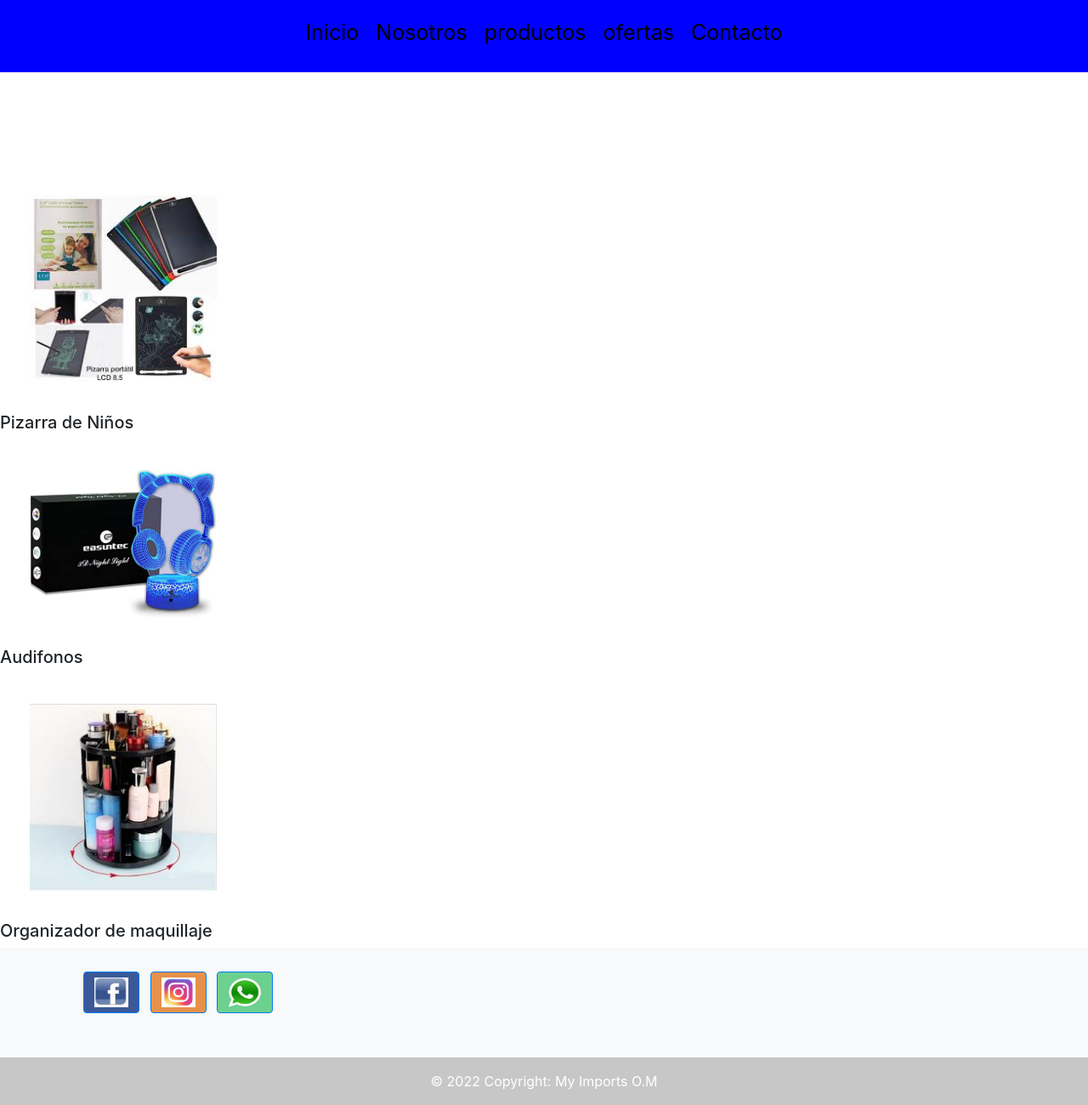
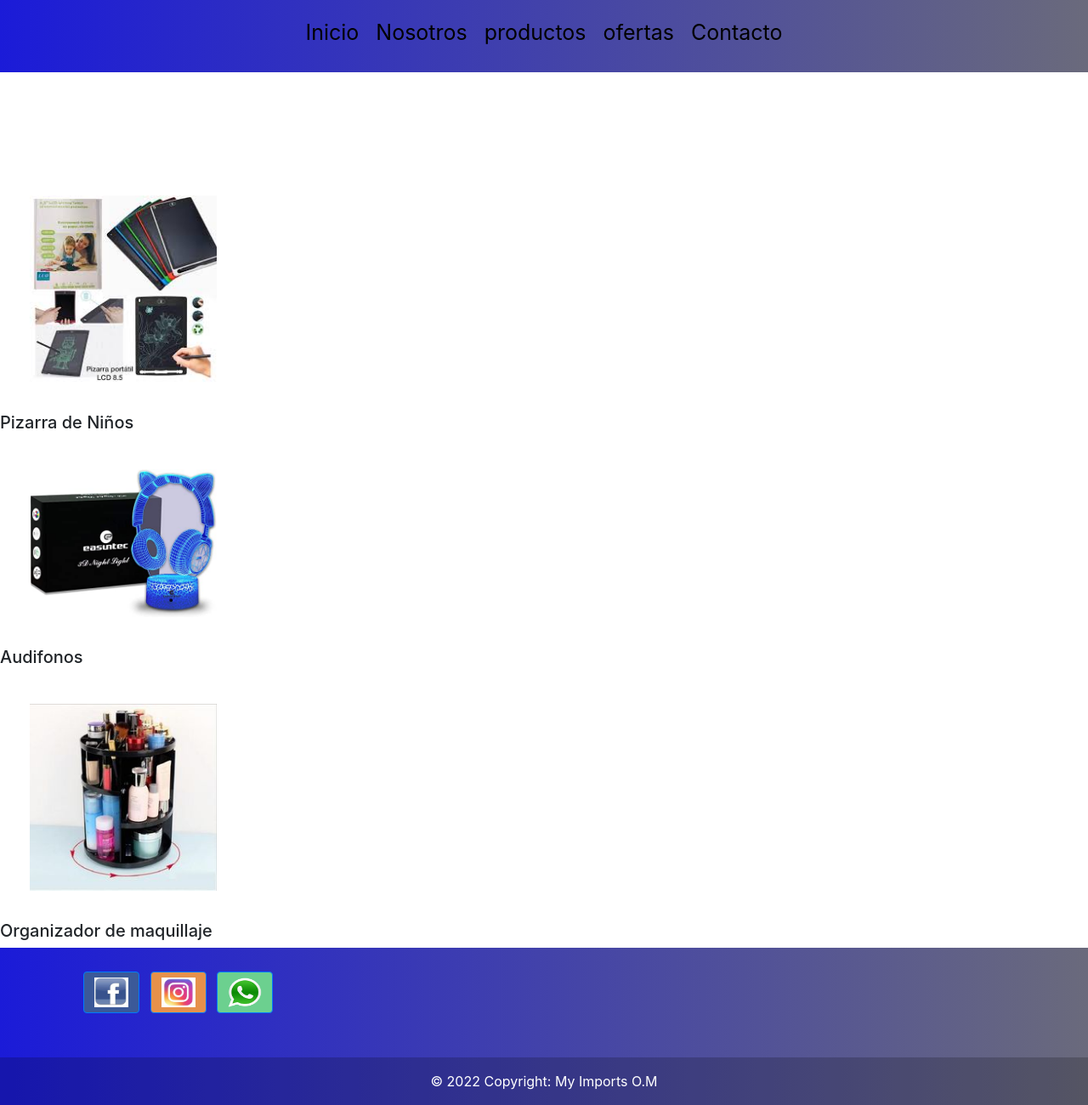
Before and after one commit to gaby2711/My-Imports-OM-, a plain HTML site: page pages/ofertas.html in a window 1280 px wide. Shown: the part 205-1505 px from the top of the page at 85% size. Drawn offline with Linux system fonts and the light colour scheme.

Commit message:
se agrega gradiente en la pagina principal y se acomoda imagenes en la pagina principal

```diff
--- a/css/estilos.css
+++ b/css/estilos.css
@@ -37,7 +37,7 @@
 
 nav{
     grid-area: nav;
-    background-color: blue;
+    background: linear-gradient(to left, rgb(106, 106, 124), rgb(27, 27, 216));
     height: 90px;
 }
 
@@ -61,7 +61,7 @@ nav ul li a{
 }
 
 footer{
-    background-color: blue;
+    background: linear-gradient(to left, rgb(106, 106, 124), rgb(27, 27, 216));
 }
 
 /*Productos y Ofertas */
```
Also changed, not shown: index.html (+2 -2 lines).
